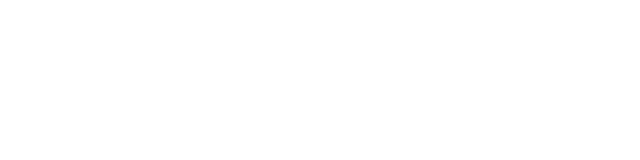
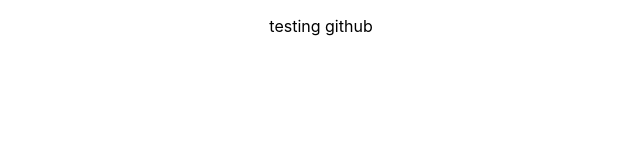
Before and after one commit to GEEspinosa/GEEspinosa-photo-portfolio, a React (Create React App) app: page / in a window 1280 px wide. Shown: the top 160 px of the page, without its empty margins (319-959 px from the left). Built offline with nearby package versions, Linux system fonts and the light colour scheme.

Commit message:
Testing edits

```diff
--- a/src/App.js
+++ b/src/App.js
@@ -3,7 +3,7 @@
 function App() {
   return (
     <div className="App">
-
+      <p>testing github</p>
     </div>
   );
 }
```
